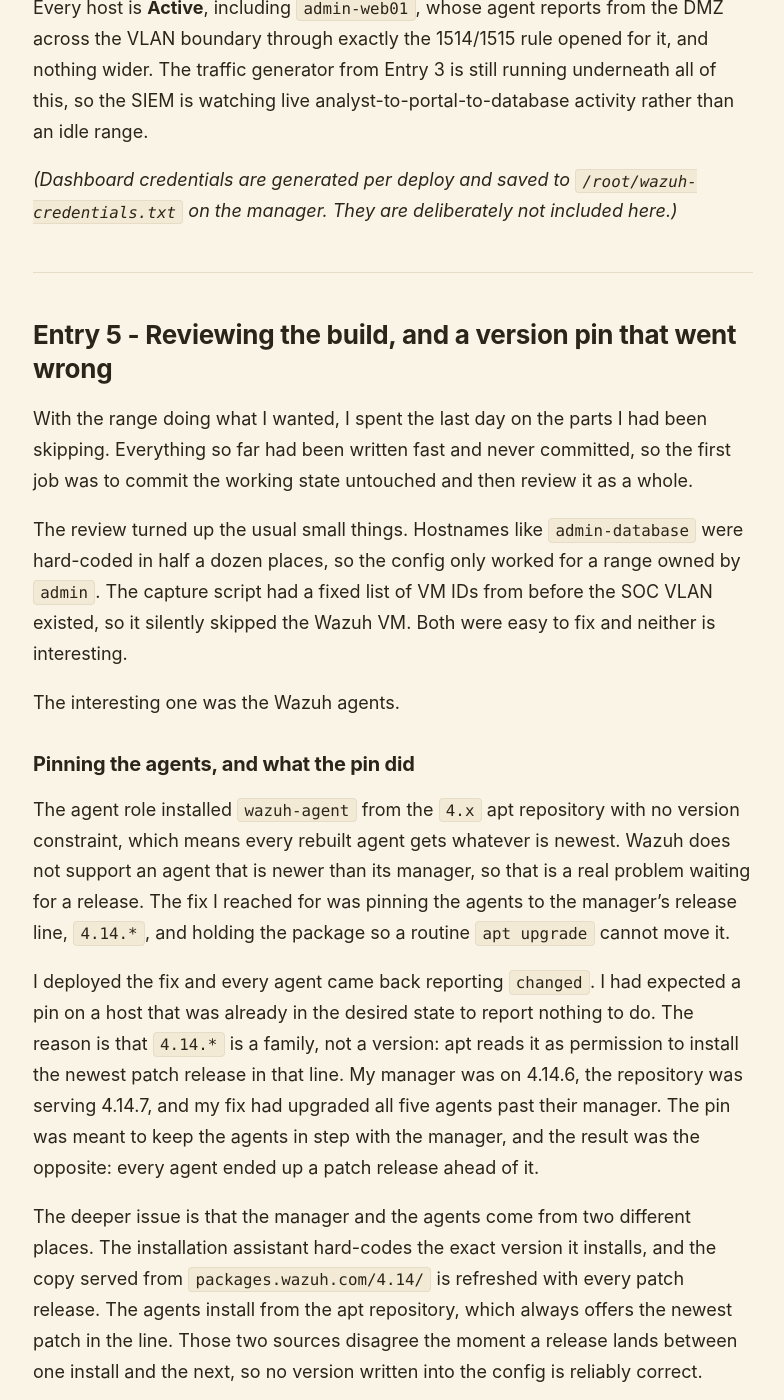
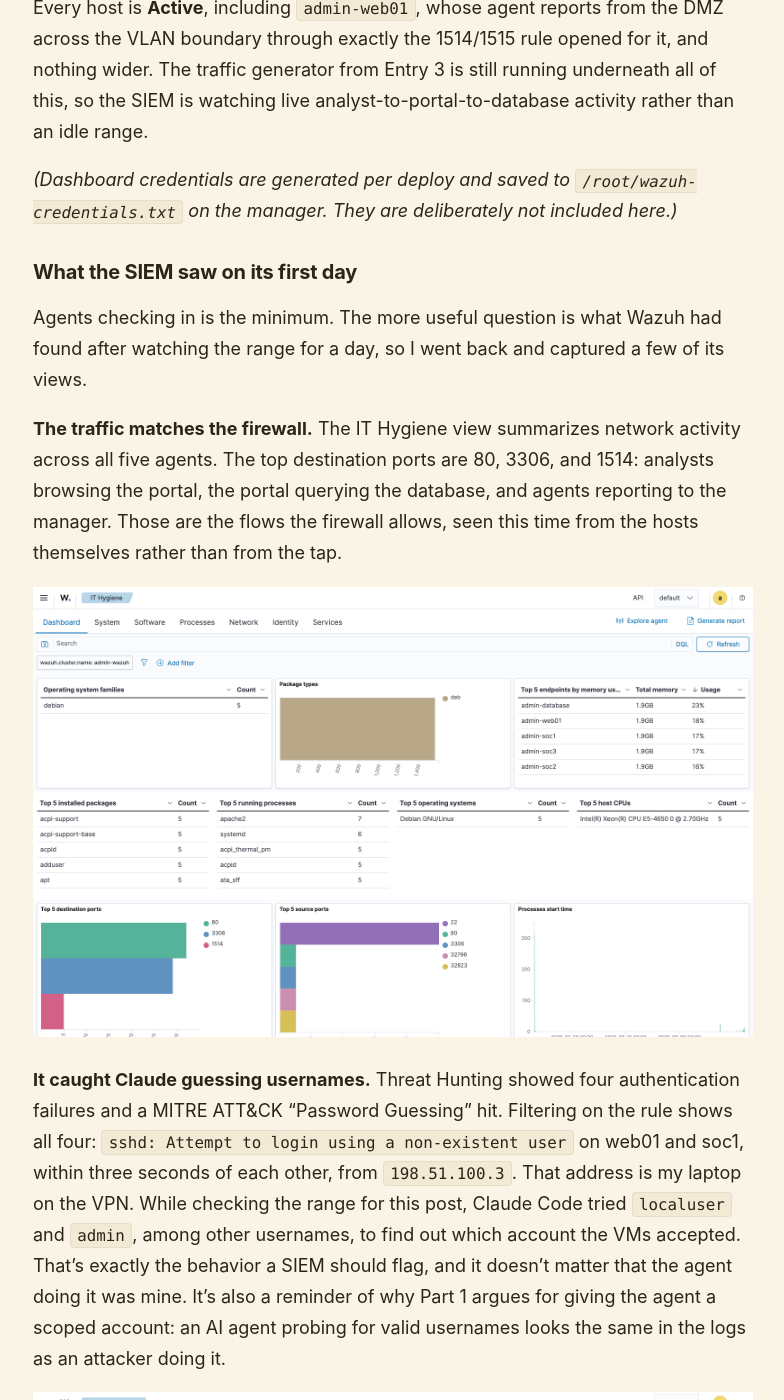
Before and after one commit to stevehenderson/stevehenderson.github.io, a Jekyll site: the page built from _posts/2026-09-30-Ludus-Claude-Cyber-Range-Part-2.md, in a window 1280 px wide and 1400 px high, scrolled down 4953 px. Shown: the whole window, without its empty margins (247-1031 px from the left). Built offline with Jekyll 4.4.1, drawn with Linux system fonts in a browser that asks for light colours; some of the changed text lies outside the part shown.

Commit message:
Part 2: add Wazuh first-day screenshots
Adds a "What the SIEM saw on its first day" section with four dashboard
captures taken with Playwright: IT Hygiene destination ports matching
the firewall rules, the rule 5710 alerts raised by Claude's username
probes, the CIS Debian 12 assessment for web01, and the vulnerability
summary. Adds a template hardening item to What's next and references
for CIS and Playwright.

Co-Authored-By: Claude Opus 5.5 <noreply@anthropic.com>

```diff
--- a/_posts/2026-09-30-Ludus-Claude-Cyber-Range-Part-2.md
+++ b/_posts/2026-09-30-Ludus-Claude-Cyber-Range-Part-2.md
@@ -117,6 +117,45 @@ The traffic generator from Entry 3 is still running underneath all of this, so t
 *(Dashboard credentials are generated per deploy and saved to `/root/wazuh-credentials.txt` on the manager.
 They are deliberately not included here.)*
 
+### What the SIEM saw on its first day
+
+Agents checking in is the minimum.
+The more useful question is what Wazuh had found after watching the range for a day, so I went back and captured a few of its views.
+
+**The traffic matches the firewall.**
+The IT Hygiene view summarizes network activity across all five agents.
+The top destination ports are 80, 3306, and 1514: analysts browsing the portal, the portal querying the database, and agents reporting to the manager.
+Those are the flows the firewall allows, seen this time from the hosts themselves rather than from the tap.
+
+![Wazuh IT Hygiene dashboard for the five Debian agents. The top destination ports are 80, 3306, and 1514.](/images/ludus-range/entry4-wazuh-it-hygiene-ports.png)
+
+**It caught Claude guessing usernames.**
+Threat Hunting showed four authentication failures and a MITRE ATT&CK "Password Guessing" hit.
+Filtering on the rule shows all four: `sshd: Attempt to login using a non-existent user` on web01 and soc1, within three seconds of each other, from `198.51.100.3`.
+That address is my laptop on the VPN.
+While checking the range for this post, Claude Code tried `localuser` and `admin`, among other usernames, to find out which account the VMs accepted.
+That's exactly the behavior a SIEM should flag, and it doesn't matter that the agent doing it was mine.
+It's also a reminder of why Part 1 argues for giving the agent a scoped account: an AI agent probing for valid usernames looks the same in the logs as an attacker doing it.
+
+![Wazuh Threat Hunting events filtered to rule 5710: four "Attempt to login using a non-existent user" alerts on admin-soc1 and admin-web01 at 17:04 on Sep 30.](/images/ludus-range/entry4-wazuh-auth-failures.png)
+
+**The hosts aren't hardened.**
+Configuration Assessment runs the CIS Debian Linux 12 Benchmark against each agent.
+web01 scores 40%: 74 checks passed and 108 failed, starting with `/tmp` not being a separate partition.
+That's expected for a stock template that nobody has hardened, but now the gap has a number, which gives a later hardening pass a baseline to measure against.
+
+![Wazuh Configuration Assessment for admin-web01: CIS Debian Linux 12 Benchmark v1.1.0, 74 passed, 108 failed, score 40%.](/images/ludus-range/entry4-wazuh-sca-web01.png)
+
+**The template is stale.**
+Vulnerability Detection reports 1,966 critical and 9,644 high findings across the five agents, and the top packages are the kernel images that came with the template.
+The totals overstate the distinct problems, because the same CVE counts once for each affected package on each agent.
+What they do show is that every VM in the range starts from the same unpatched image.
+
+![Wazuh Vulnerability Detection dashboard: 1,966 critical and 9,644 high findings, all on Debian 12, led by the linux-image kernel packages.](/images/ludus-range/entry4-wazuh-vulnerabilities.png)
+
+I captured these views with a short [Playwright](https://playwright.dev/) script that logs in to the dashboard and screenshots each page.
+The script reads the dashboard password over SSH into an environment variable, so the password never lands on disk or in a screenshot.
+
 ---
 
 ## Entry 5 - Reviewing the build, and a version pin that went wrong
@@ -209,6 +248,7 @@ Adding an assertion that states the invariant on the host that owns it is what t
 - Add a passive sensor ([Zeek](https://zeek.org/) or [Suricata](https://suricata.io/)) on the mirror NIC and capture a real analyst -> portal -> database session.
 - Restrict LAN egress to the internet (DMZ-only internet) as a post-deploy hardening pass.
 - Turn on Wazuh enrollment passwords and pin the installer's checksum.
+- Patch and harden the base template, then compare the CIS score and vulnerability counts against the first-day numbers above.
 - Rebuild the Claude side with a non-admin Ludus user and without bypass mode, as described in Part 1.
 - Consider swapping the headless analyst boxes for desktop workstations.
 - [Snapshot](https://docs.ludus.cloud/docs/using-ludus/snapshots/) the range and try Ludus testing mode for a repeatable exercise.
@@ -229,6 +269,8 @@ Adding an assertion that states the invariant on the host that owns it is what t
 - [Wazuh agent installation and agent/manager compatibility](https://documentation.wazuh.com/current/installation-guide/wazuh-agent/index.html)
 - [Agent enrollment](https://documentation.wazuh.com/current/user-manual/agent/agent-enrollment/index.html) and [password-based enrollment](https://documentation.wazuh.com/current/user-manual/agent/agent-enrollment/security-options/using-password-authentication.html)
 - [Wazuh package list](https://documentation.wazuh.com/current/installation-guide/packages-list.html)
+- [CIS Debian Linux Benchmarks](https://www.cisecurity.org/benchmark/debian_linux)
+- [Playwright](https://playwright.dev/), used to capture the dashboard screenshots
 
 **Ludus and Claude**
 - [Ludus](https://ludus.cloud/) and its [documentation](https://docs.ludus.cloud/)
```
Also changed, not shown: images/ludus-range/entry4-wazuh-auth-failures.png (added), images/ludus-range/entry4-wazuh-it-hygiene-ports.png (added), images/ludus-range/entry4-wazuh-sca-web01.png (added), images/ludus-range/entry4-wazuh-vulnerabilities.png (added).
